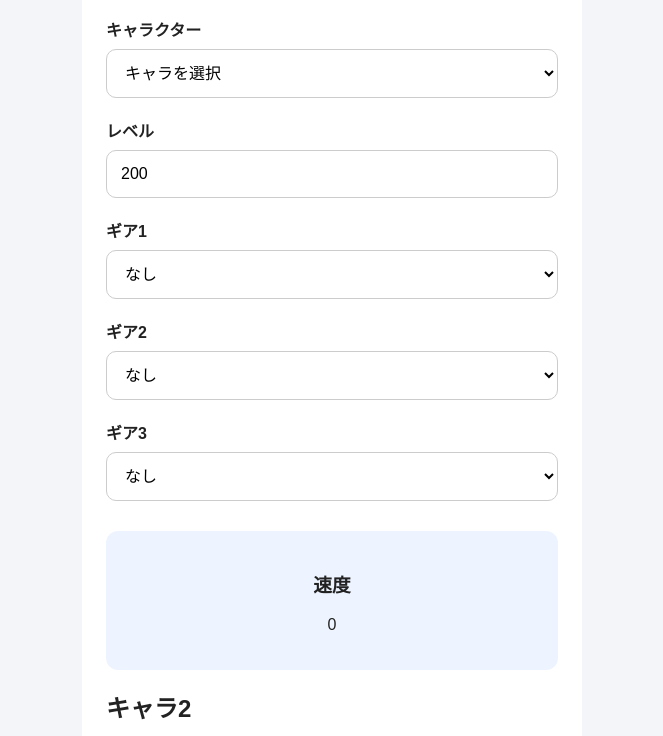
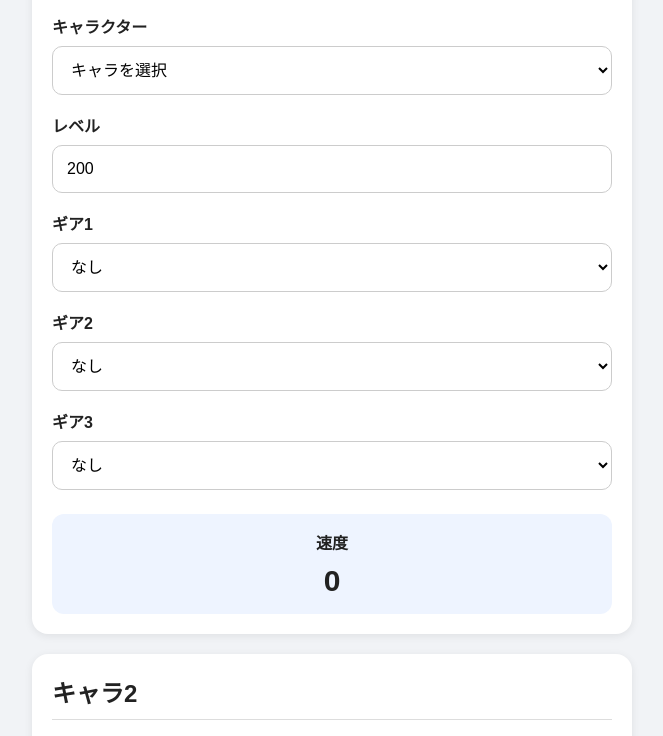
Before and after one commit to TukiKuroshira/muvgal_speed, a plain HTML site: page index.html in a window 1280 px wide. Shown: the part 163-899 px from the top of the page, without its empty margins (308-971 px from the left). Drawn offline with Linux system fonts and the light colour scheme.

Commit message:
style.css を更新

```diff
--- a/style.css
+++ b/style.css
@@ -1,57 +1,135 @@
+* {
 
-* {
     box-sizing: border-box;
+
 }
 
 body {
+
     font-family: sans-serif;
-    background: #f3f5f8;
+
+    background: #f1f3f6;
+
     color: #222;
+
     margin: 0;
-    padding: 20px;
+
+    padding: 16px;
+
 }
 
 .container {
-    max-width: 500px;
+
+    max-width: 600px;
+
     margin: 0 auto;
-    background: white;
-    padding: 24px;
-    border-radius: 16px;
+
 }
 
 h1 {
+
     text-align: center;
+
     font-size: 24px;
-    margin-bottom: 30px;
+
+    margin-bottom: 24px;
+
+}
+
+.character-box {
+
+    background: white;
+
+    padding: 20px;
+
+    margin-bottom: 20px;
+
+    border-radius: 16px;
+
+    box-shadow: 0 2px 8px rgba(0, 0, 0, 0.08);
+
+}
+
+.character-box h2 {
+
+    margin-top: 0;
+
+    border-bottom: 1px solid #ddd;
+
+    padding-bottom: 10px;
+
 }
 
 label {
+
     display: block;
+
     font-weight: bold;
-    margin-top: 20px;
+
+    margin-top: 18px;
+
     margin-bottom: 8px;
+
 }
 
 select,
+
 input {
+
     width: 100%;
+
     padding: 14px;
+
     font-size: 16px;
+
     border: 1px solid #ccc;
+
     border-radius: 10px;
+
     background: white;
+
 }
 
 .result-box {
-    margin-top: 30px;
-    padding: 20px;
+
+    margin-top: 24px;
+
+    padding: 16px;
+
     background: #eef4ff;
+
     border-radius: 12px;
+
     text-align: center;
+
 }
 
-#result {
-    font-size: 32px;
+.result-box h3 {
+
+    margin: 0;
+
+    font-size: 16px;
+
+}
+
+#result1,
+
+#result2,
+
+#result3,
+
+#result4,
+
+#result5,
+
+#result6,
+
+#result7 {
+
+    font-size: 30px;
+
     font-weight: bold;
+
     margin: 10px 0 0;
+
 }
```
